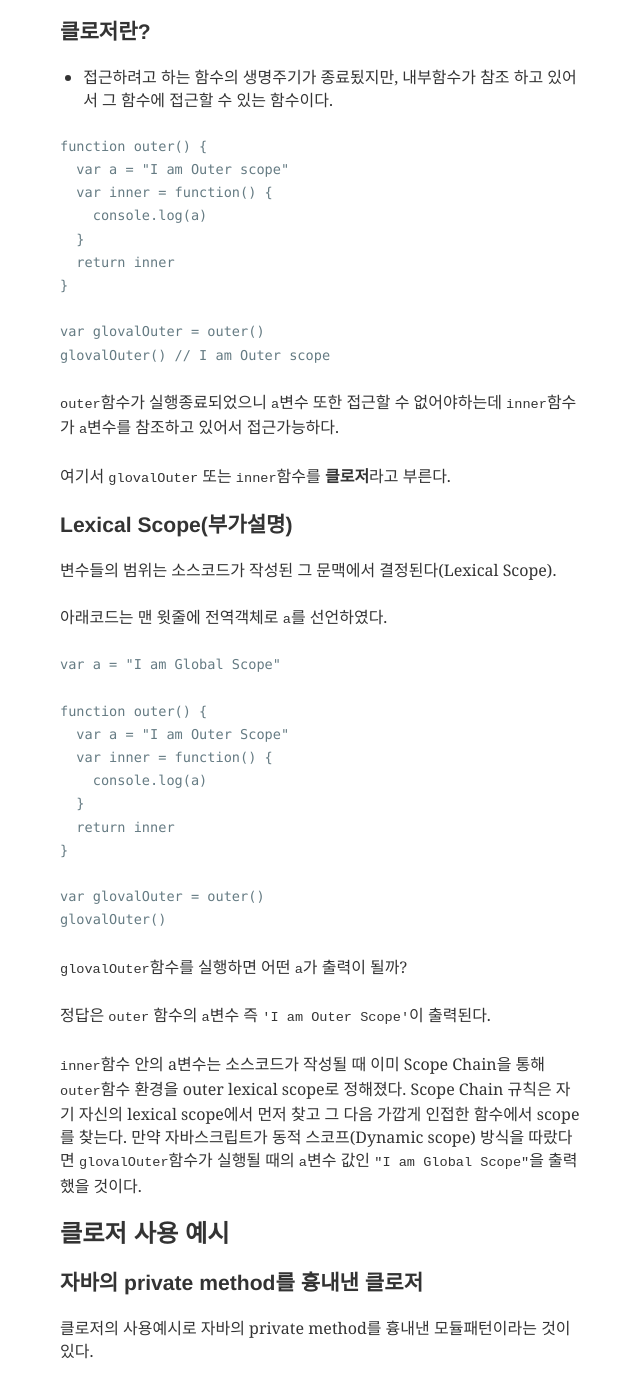
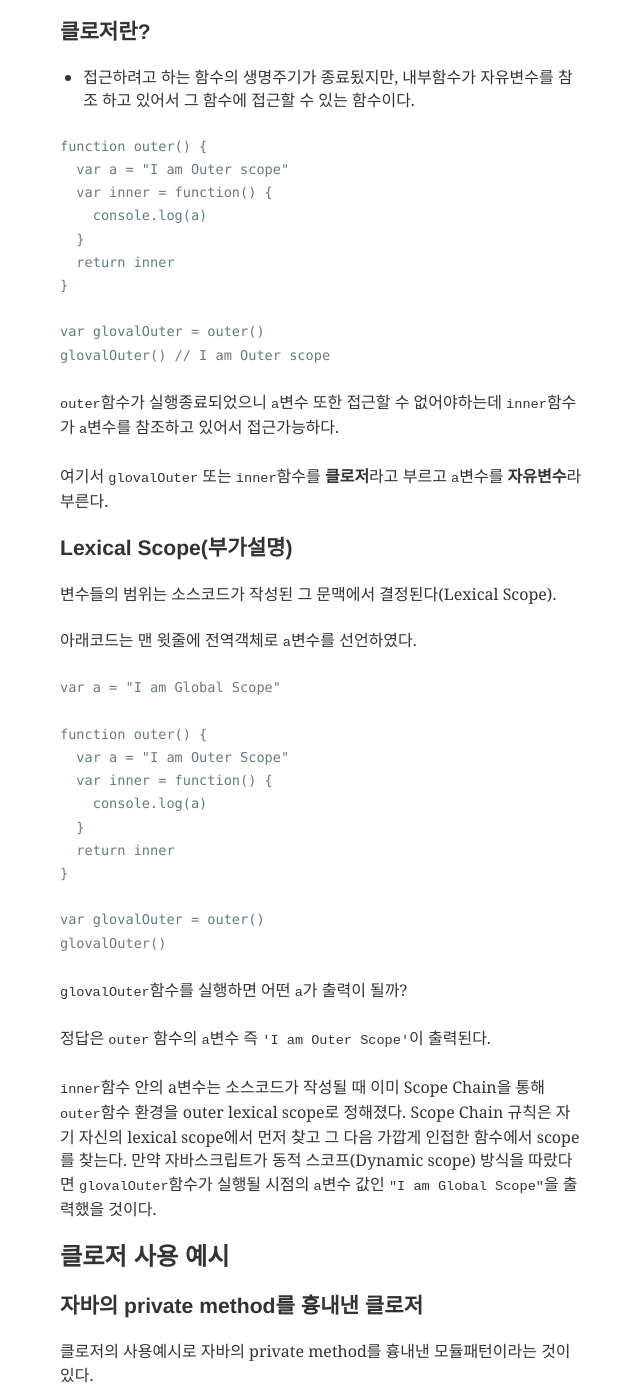
Before and after one commit to alalshow/blog, a Gatsby site: page /javascript/closure/ in a window 1280 px wide. Shown: the part 715-2105 px from the top of the page, without its empty margins (319-959 px from the left). Built offline with nearby package versions, Linux system fonts and the light colour scheme; Gatsby itself is replaced by a stand-in of ours; some packages are replaced by stand-ins of ours; code samples lack their colours.

Commit message:
Closue 변경

````diff
--- a/content/blog/javascript/closure/index.md
+++ b/content/blog/javascript/closure/index.md
@@ -22,7 +22,7 @@ description: "Javascript Closure"
 
 ### 클로저란?
 
-- 접근하려고 하는 함수의 생명주기가 종료됬지만, 내부함수가 참조 하고 있어서 그 함수에 접근할 수 있는 함수이다.
+- 접근하려고 하는 함수의 생명주기가 종료됬지만, 내부함수가 자유변수를 참조 하고 있어서 그 함수에 접근할 수 있는 함수이다.
 
 ```js
 function outer() {
@@ -39,13 +39,13 @@ glovalOuter() // I am Outer scope
 
 `outer`함수가 실행종료되었으니 `a`변수 또한 접근할 수 없어야하는데 `inner`함수가 `a`변수를 참조하고 있어서 접근가능하다.
 
-여기서 `glovalOuter` 또는 `inner`함수를 **클로저**라고 부른다.
+여기서 `glovalOuter` 또는 `inner`함수를 **클로저**라고 부르고 `a`변수를 **자유변수**라 부른다.
 
 ### Lexical Scope(부가설명)
 
 변수들의 범위는 소스코드가 작성된 그 문맥에서 결정된다(Lexical Scope).
 
-아래코드는 맨 윗줄에 전역객체로 `a`를 선언하였다.
+아래코드는 맨 윗줄에 전역객체로 `a`변수를 선언하였다.
 
 ```js
 var a = "I am Global Scope"
@@ -66,7 +66,7 @@ glovalOuter()
 
 정답은 `outer` 함수의 `a`변수 즉 `'I am Outer Scope'`이 출력된다.
 
-`inner`함수 안의 a변수는 소스코드가 작성될 때 이미 Scope Chain을 통해 `outer`함수 환경을 outer lexical scope로 정해졌다. Scope Chain 규칙은 자기 자신의 lexical scope에서 먼저 찾고 그 다음 가깝게 인접한 함수에서 scope를 찾는다. 만약 자바스크립트가 동적 스코프(Dynamic scope) 방식을 따랐다면 `glovalOuter`함수가 실행될 때의 `a`변수 값인 `"I am Global Scope"`을 출력했을 것이다.
+`inner`함수 안의 a변수는 소스코드가 작성될 때 이미 Scope Chain을 통해 `outer`함수 환경을 outer lexical scope로 정해졌다. Scope Chain 규칙은 자기 자신의 lexical scope에서 먼저 찾고 그 다음 가깝게 인접한 함수에서 scope를 찾는다. 만약 자바스크립트가 동적 스코프(Dynamic scope) 방식을 따랐다면 `glovalOuter`함수가 실행될 시점의 `a`변수 값인 `"I am Global Scope"`을 출력했을 것이다.
 
 ## 클로저 사용 예시
 
````
